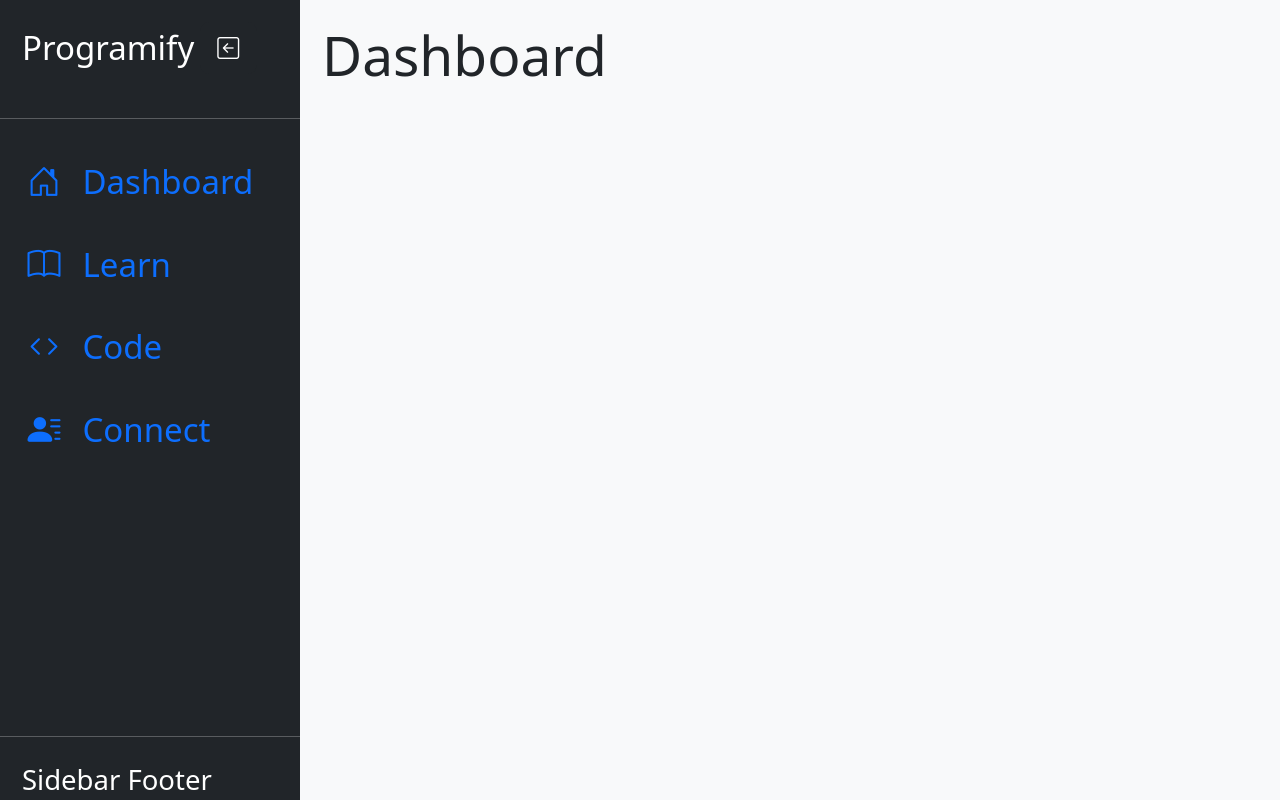
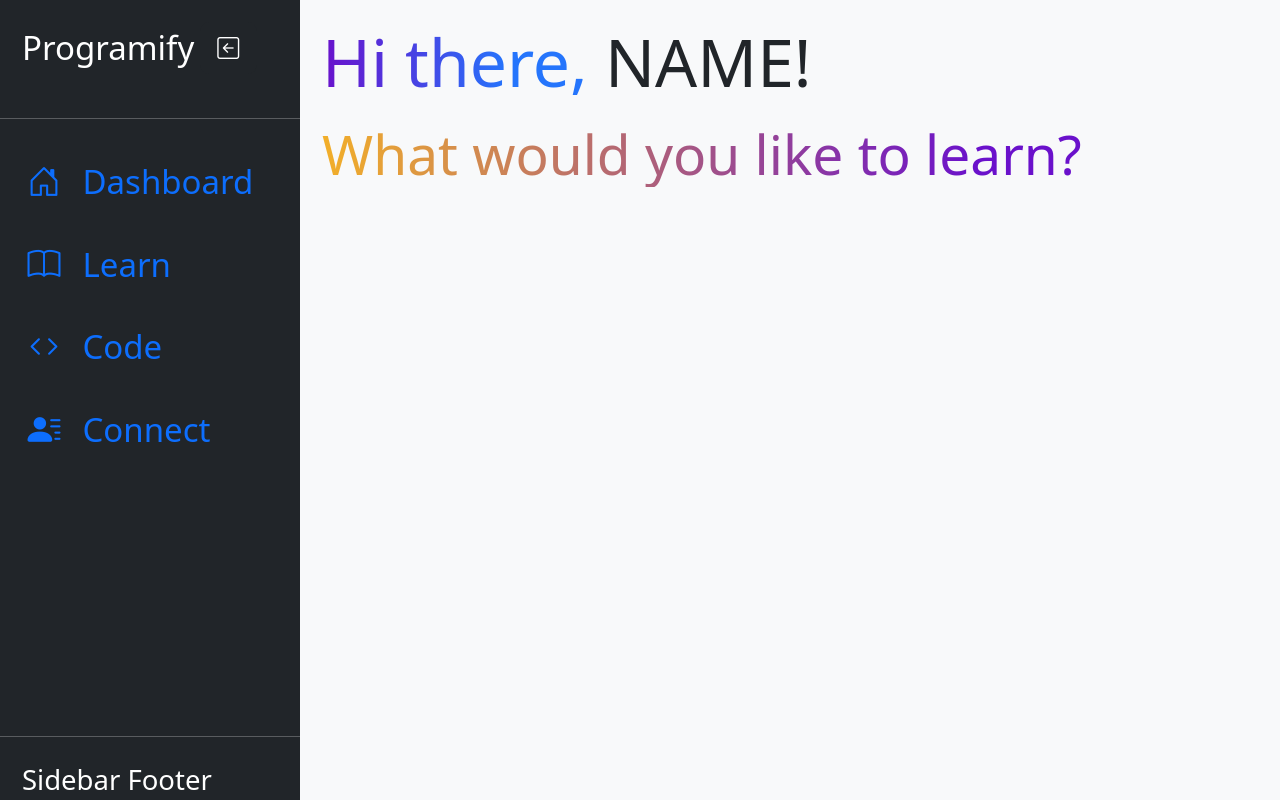
Before and after one commit to celeste-hayes/programify, a React (Vite) app: page /dashboard in a window 1280 px wide. Built offline with nearby package versions, Linux system fonts and the light colour scheme.

Commit message:
Upate dashboard page placeholder content and add css

```diff
--- a/src/pages/dashboard.jsx
+++ b/src/pages/dashboard.jsx
@@ -1,8 +1,16 @@
 //Main page once users logged in
-export default function dashboard() {
-    return (
-        <div>
-            <h1>Dashboard</h1>
-        </div>
-    );
+import React from 'react';
+import '../styles/dashboard.css';
+
+export default function Dashboard() {
+
+  return (
+    <>
+      <h1 className="greeting">
+        <span className="greeting-text">Hi there,</span>
+        <span className="name"> NAME!</span>
+      </h1>
+      <h2 className="subtitle">What would you like to learn?</h2>
+    </>
+  );
 }
--- /dev/null
+++ b/src/styles/dashboard.css
@@ -0,0 +1,38 @@
+h1.greeting {
+    font-size: 3rem;
+    text-align: left;
+    margin-bottom: 20px;
+  }
+
+  .greeting-text {
+    background: linear-gradient(270deg, #2575FC 30%, #6A11CB 100%);
+    background-clip: text;
+    -webkit-background-clip: text;
+    -webkit-text-fill-color: transparent;
+  }
+
+  h2.subtitle {
+    font-size: 2.5rem;
+    text-align: left;
+    margin-bottom: 20px;
+  }
+
+  .subtitle {
+    background: linear-gradient(270deg, #6A11CB 30%, #F2AF29 100%);
+    background-clip: text;
+    -webkit-background-clip: text;
+    -webkit-text-fill-color: transparent;
+  }
+
+  .card {
+    background-color: white;
+    border-radius: 10px;
+    box-shadow: 0px 2px 15px rgba(0, 0, 0, 0.1);
+    color: #6c757d;
+  }
+
+
+  .card-text {
+    font-size: 1rem;
+    color: #6c757d ;
+  }
```
